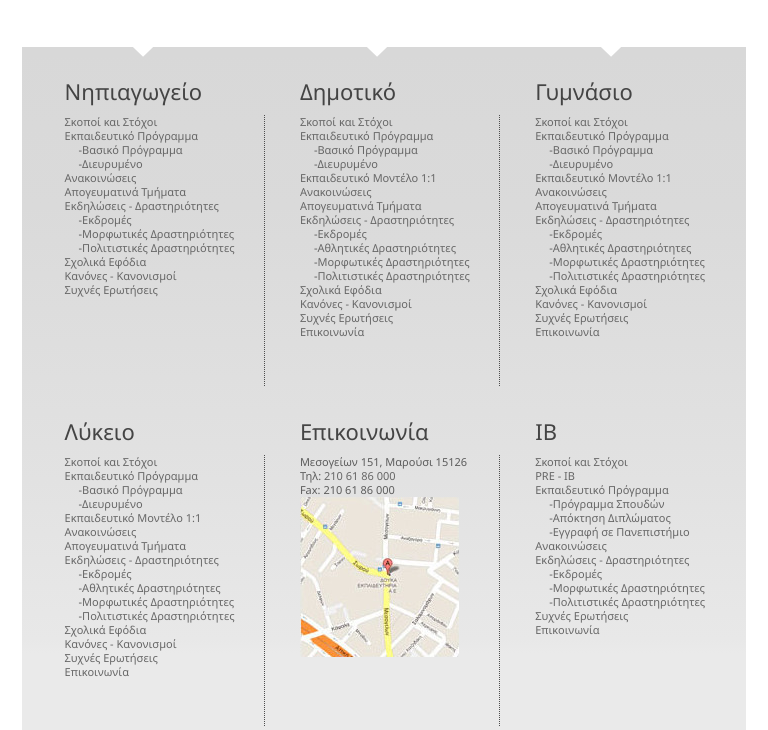
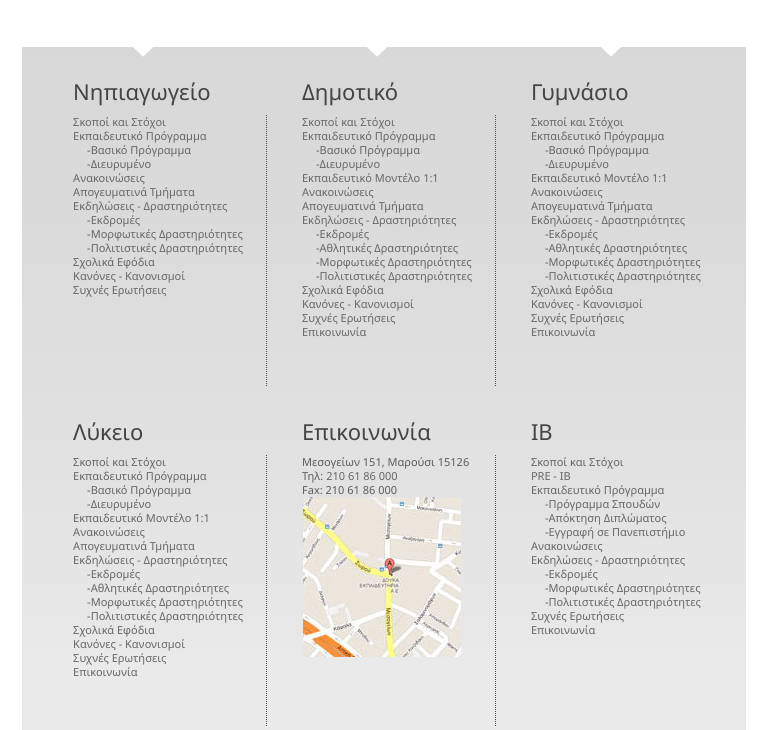
Before and after one commit to ihasb33r/doukas-template, a plain HTML site: page index.html in a window 768 px wide. Shown: the part 878-1608 px from the top of the page. Drawn offline with nearby package versions, Linux system fonts and the light colour scheme.

Commit message:
change bottommenu in middle layout to align left

```diff
--- a/UploadedFiles/Css/General/template.css
+++ b/UploadedFiles/Css/General/template.css
@@ -588,6 +588,10 @@ div.navigation{
       padding:5px 10px;
   }
 
+  #bottommenu {
+      padding-left:20px;
+      text-align:left;
+  }
 
   .bottommenu li.section {
       width: 26%;
```
